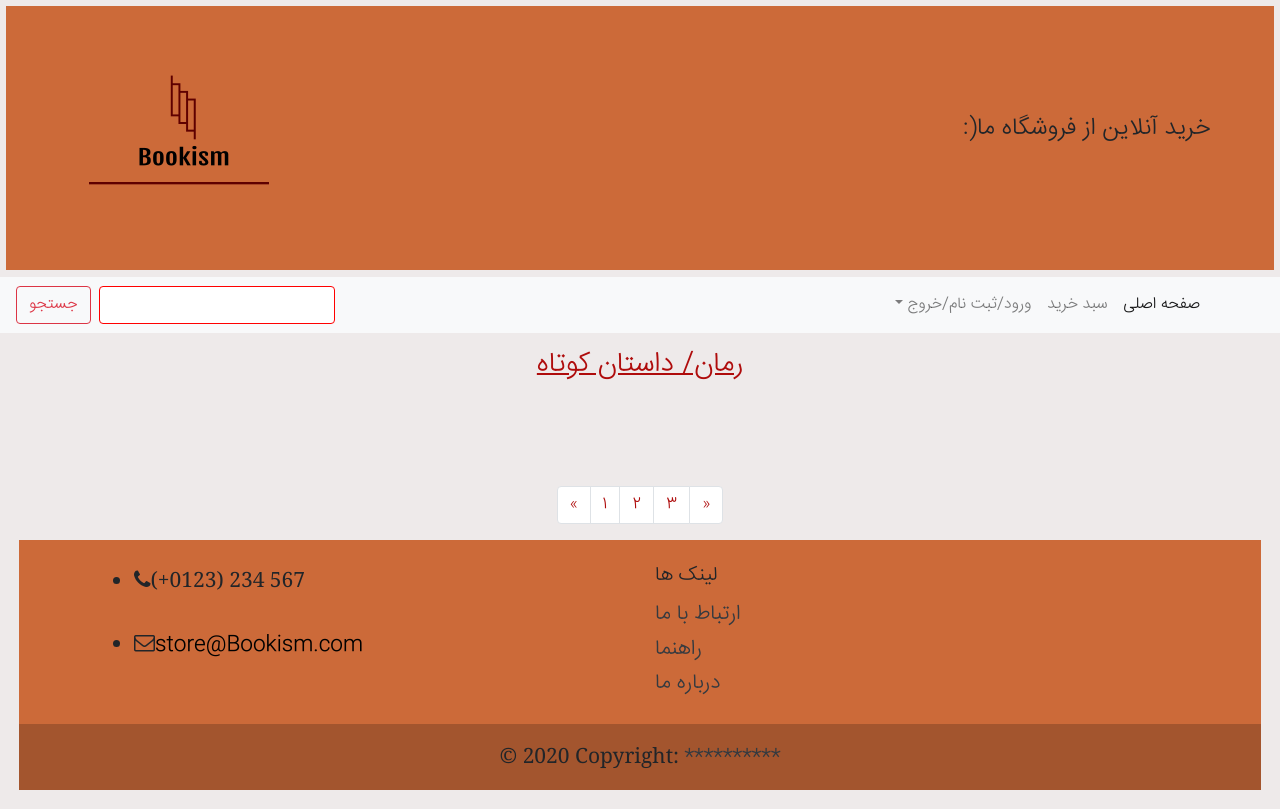
After one commit to hamidrezarostampour/ProjectUniversity, a Django app: template templates/gallery/book_list.html in a window 1280 px wide. The commit adds this page. Run offline with Django 3.2, Linux system fonts and the light colour scheme; the template is opened without the code that fills it, so the values that code supplies are empty; some libraries are stand-ins or nearby versions.

Commit message:
category photo added. book_list of category page fixed.

```diff
--- a/gallery/models.py
+++ b/gallery/models.py
@@ -9,6 +9,7 @@ from django.core.validators import MaxValueValidator, MinValueValidator
 class Category(models.Model):
     slug = models.SlugField(max_length=100, unique=True) #, verbose_name='آدرس پست')
     title = models.CharField(max_length=200) #, verbose_name='عنوان')
+    photo = models.ImageField(upload_to="cat_images")
     def save(self, *args, **kwargs):
         self.slug = slugify(self.title, instance=self)
         super(Category, self).save(*args, **kwargs)
@@ -23,7 +24,7 @@ class Book(models.Model):
     photo = models.ImageField(upload_to="images") #, verbose_name='تصویر')
     # user = models.ForeignKey(User, on_delete=models.CASCADE) #, verbose_name='کاربر')
     created = models.DateTimeField(auto_now_add=True)
-    author = models.TextField()
+    author = models.CharField(max_length=200)
     # stars = models.ManyToManyField(User, blank=True, related_name='stars')
     number_of_pages = models.IntegerField()
 
--- a/gallery/urls.py
+++ b/gallery/urls.py
@@ -5,8 +5,10 @@ from account import views as account_view
 app_name = 'gallery'
 
 urlpatterns = [
-    path('books', gallery_view.BookList.as_view(), name='books'),
-    path('', gallery_view.index, name='index'),
+
+    path('', gallery_view.CategoryList.as_view(), name='index'),
+    # path('books', gallery_view.BookList.as_view(), name='books'),
+    path('books/<slug:cat_slug>', gallery_view.BookList.as_view(), name='books'),
 
     path('login', account_view.Login.as_view(), name='login'),
     path('logout', account_view.Logout.as_view(), name='logout'),
--- /dev/null
+++ b/templates/gallery/book_list.html
@@ -0,0 +1,98 @@
+{% extends 'base.html' %}
+{% load static %}
+{% block main %}
+
+<section class="mainbody">
+
+
+<!--***********************************************************mahsoolat***********************************************************-->
+
+
+<section class="mahsoolat">
+  <h3 style="color:rgb(175, 12, 12);text-align: center;text-decoration:underline;">رمان/ داستان کوتاه</h3>
+
+
+
+
+
+<br>
+<div class="container">
+    <div class="row">
+    {% for book in object_list %}
+
+        <div class="col-md-3 col-sm-6">
+            <div class="product-grid4">
+                <div class="product-image4">
+                    <a href="#">
+                        <img class="pic-1" src="{{book.photo.url}}">
+                        <img class="pic-2" src="{{book.photo.url}}">
+                    </a>
+                    <ul class="social">
+                        <li><a href="{% url 'gallery:detail' book.slug %}" data-tip="نمایش"><i class="fa fa-eye"></i></a></li>
+
+                        <li><a href="#" data-tip="اضافه به سبد خرید"><i class="fa fa-shopping-cart"></i></a></li>
+                    </ul>
+
+                </div>
+                <div class="product-content">
+                  <h3 class="title"><a href="{% url 'gallery:detail' book.slug %}">کتاب {{book.title}}</a></h3>
+                  <h4 class="title">نویسنده:{{book.author}}</h4>
+                  <h4 class="title">قیمت:40000</h4>
+                    <a class="add-to-cart" href="">افزودن به سبد خرید</a>
+                </div>
+            </div>
+        </div>
+        {% if forloop.counter|divisibleby:4 %}
+  </div>
+</div>
+<br>
+<div class="container">
+  <div class="row">
+        {% endif %}
+    {% endfor %}
+    </div>
+  </div>
+
+
+
+
+   </section>
+
+
+
+<br>
+<br>
+<br>
+
+
+<!--***********************************************************mahsoolat*********************************************************-->
+
+
+<!--pagenation-->
+
+<nav aria-label="Page navigation example bg-light">
+    <ul class="pagination justify-content-center">
+        <li class="page-item">
+            <a class="page-link" href="#" aria-label="Previous"   style="color:rgb(175, 12, 12);">
+              <span aria-hidden="true">&laquo;</span>
+              <span class="sr-only">Previous</span>
+            </a>
+          </li>
+          <li class="page-item"><a class="page-link"   style="color:rgb(175, 12, 12);"   href="#">1</a></li>
+          <li class="page-item"><a class="page-link"   style="color:rgb(175, 12, 12);"   href="#">2</a></li>
+          <li class="page-item"><a class="page-link"   style="color:rgb(175, 12, 12);"   href="#">3</a></li>
+          <li class="page-item">
+            <a class="page-link" href="#" aria-label="Next"    style="color:rgb(175, 12, 12);" >
+              <span aria-hidden="true">&raquo;</span>
+              <span class="sr-only">Next</span>
+            </a>
+          </li>
+    </ul>
+  </nav>
+
+
+<!--pagenation-->
+
+
+
+{% endblock %}
--- a/templates/registration/login.html
+++ b/templates/registration/login.html
@@ -141,7 +141,7 @@ body {
             <button type="submit" class="btn btn-primary btn-lg">ورود</button>
         </div>
 	</form>
-
+	<div class="text-center" style="color:black;">اگر قبلا ثبت نام نکردید اینجا کلیک کنید.<a style="color:rgb(233, 151, 0);" href="{% url 'gallery:register' %}">اینجا</a></div>
 	<script src="{% static 'js/jquery.min.js' %}"></script>
 	<script src="{% static 'js/clean.js' %}"></script>
 
--- a/templates/registration/register.html
+++ b/templates/registration/register.html
@@ -177,7 +177,7 @@ body {
             <button type="submit" value="SIGN UP" class="btn btn-primary btn-lg">ثبت و ادامه </button>
         </div>
     </form>
-	<div class="text-center" style="color:black;">اگر قبلا ثبت نام کردید اینجا کلیک کنید.<a style="color:rgb(233, 151, 0);" href="login.html">اینجا</a></div>
+	<div class="text-center" style="color:black;">اگر قبلا ثبت نام کردید اینجا کلیک کنید.<a style="color:rgb(233, 151, 0);" href="{% url 'gallery:login' %}">اینجا</a></div>
 
 	<script src="{% static 'js/jquery.min.js' %}"></script>
 	<script src="{% static 'js/clean.js' %}"></script>
```
Also changed, not shown: gallery/views.py (+15 -4 lines), templates/gallery/index.html (+8 -58 lines), account/migrations/0001_initial.py, gallery/migrations/0001_initial.py, gallery/migrations/0002_auto_20210204_2005.py (deleted).
